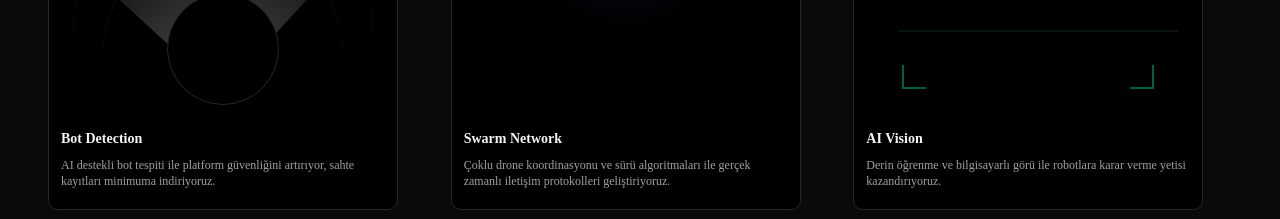
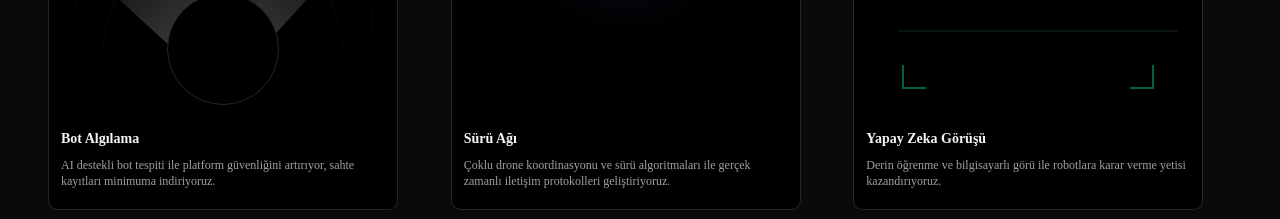
Before and after one commit to Merkutech/merkutech.github.io, a Next.js app: page / in a window 1280 px wide. Shown: the part 2100-2319 px from the top of the page. Built offline with nearby package versions, Linux system fonts and the light colour scheme.

Commit message:
feat: update card titles and descriptions to Turkish for Bot Detection, Swarm Network, and AI Vision components

```diff
--- a/app/page.tsx
+++ b/app/page.tsx
@@ -68,19 +68,19 @@ export default function Home() {
           <div className="grid grid-cols-1 md:grid-cols-3 gap-6">
             <BlurFade delay={0.15}>
               <BotDetection
-                cardTitle="Bot Detection"
+                cardTitle="Bot Algılama"
                 cardDescription="AI destekli bot tespiti ile platform güvenliğini artırıyor, sahte kayıtları minimuma indiriyoruz."
               />
             </BlurFade>
             <BlurFade delay={0.25}>
               <SwarmNetwork
-                cardTitle="Swarm Network"
+                cardTitle="Sürü Ağı"
                 cardDescription="Çoklu drone koordinasyonu ve sürü algoritmaları ile gerçek zamanlı iletişim protokolleri geliştiriyoruz."
               />
             </BlurFade>
             <BlurFade delay={0.35}>
               <AiVision
-                cardTitle="AI Vision"
+                cardTitle="Yapay Zeka Görüşü"
                 cardDescription="Derin öğrenme ve bilgisayarlı görü ile robotlara karar verme yetisi kazandırıyoruz."
               />
             </BlurFade>
--- a/components/ui/ai-vision.tsx
+++ b/components/ui/ai-vision.tsx
@@ -14,7 +14,7 @@ const gridPoints = Array.from({ length: 12 }, (_, i) => ({
 }));
 
 const AiVision = ({
-  cardTitle = "AI Vision",
+  cardTitle = "Yapay Zeka Görüşü",
   cardDescription = "Derin öğrenme ve bilgisayarlı görü ile robotlara karar verme yetisi kazandırıyoruz.",
 }: AiVisionProps) => {
   const [scanLine, setScanLine] = useState(0);
--- a/components/ui/bot-detection.tsx
+++ b/components/ui/bot-detection.tsx
@@ -21,8 +21,8 @@ const positions = [
 ];
 
 const BotDetection = ({
-  cardTitle = "Bot Detection",
-  cardDescription = "Experience fewer fraudulent sign-ups with our sophisticated, AI-driven bot detection that constantly adapts, ensuring high accuracy and efficient platform protection.",
+  cardTitle = "Bot Algılama",
+  cardDescription = "AI destekli bot tespiti ile platform güvenliğini artırıyor, sahte kayıtları minimuma indiriyoruz.",
 }: BotDetectionProps) => {
   const [currentIndex, setCurrentIndex] = useState(0);
 
--- a/components/ui/swarm-network.tsx
+++ b/components/ui/swarm-network.tsx
@@ -27,7 +27,7 @@ const connections = [
 ];
 
 const SwarmNetwork = ({
-  cardTitle = "Swarm Network",
+  cardTitle = "Sürü Ağı",
   cardDescription = "Çoklu drone koordinasyonu ve sürü algoritmaları ile gerçek zamanlı iletişim protokolleri geliştiriyoruz.",
 }: SwarmNetworkProps) => {
   const [activeNode, setActiveNode] = useState(0);
```
